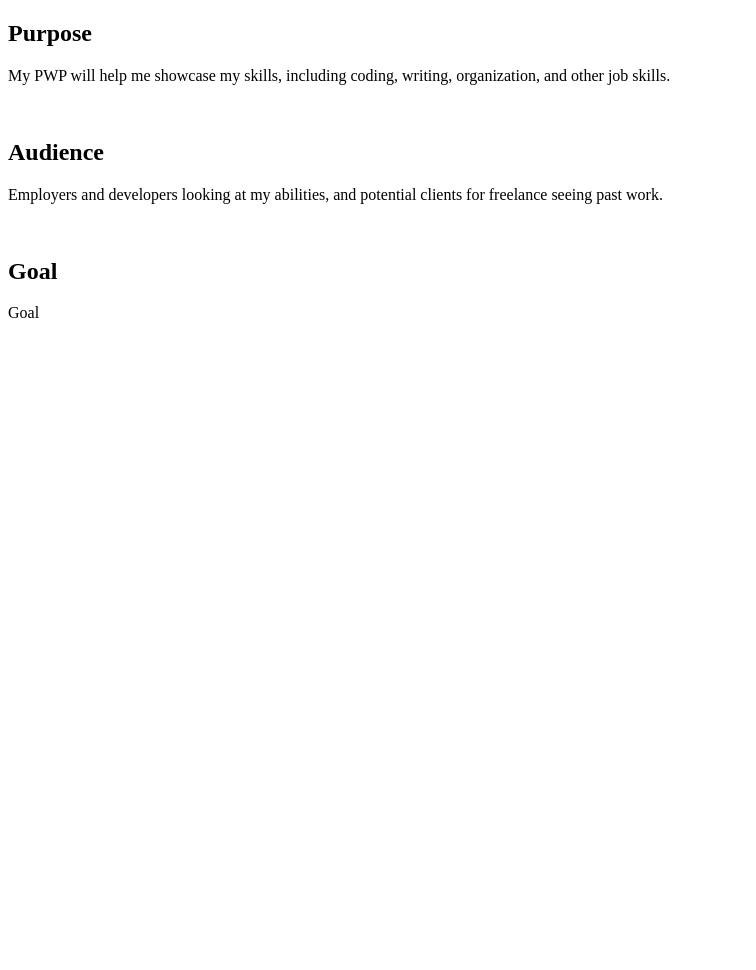
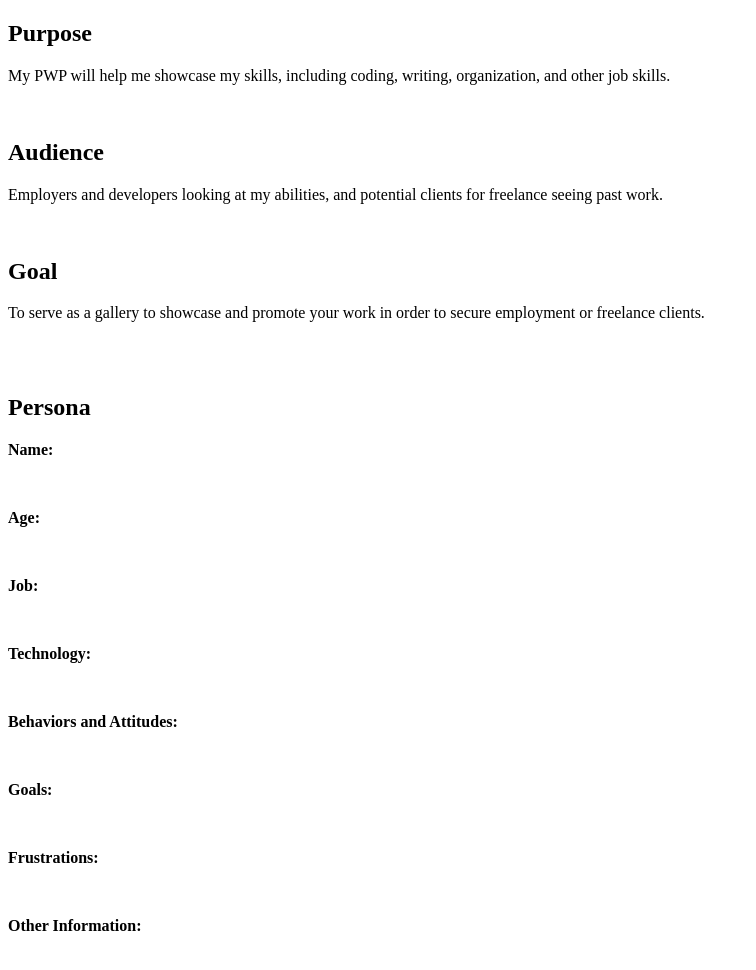
Before and after one commit to MsBeck1997/check-beck-out, a plain HTML site: page public_html/documentation/milestone-1.html in a window 1280 px wide. Shown: the whole page, without its empty margins (0-756 px from the left). Before the commit the page ends 800 px from the top, so only its background shows below. Drawn offline with Linux system fonts and the light colour scheme.

Commit message:
added goal and layout for persona

```diff
--- a/public_html/documentation/milestone-1.html
+++ b/public_html/documentation/milestone-1.html
@@ -13,6 +13,17 @@
     <p>Employers and developers looking at my abilities, and potential clients for freelance seeing past work. </p>
     </br>
     <h2>Goal</h2>
-    <p>Goal</p>
+    <p>To serve as a gallery to showcase and promote your work in order to secure employment or freelance clients.</p>
+    </br>
+    </br>
+    <h2>Persona</h2>
+    <p><b>Name: </b></p></br>
+    <p><b>Age: </b></p></br>
+    <p><b>Job: </b></p></br>
+    <p><b>Technology: </b></p></br>
+    <p><b>Behaviors and Attitudes: </b></p></br>
+    <p><b>Goals: </b></p></br>
+    <p><b>Frustrations: </b></p></br>
+    <p><b>Other Information: </b></p></br>
 </body>
 </html>
```
